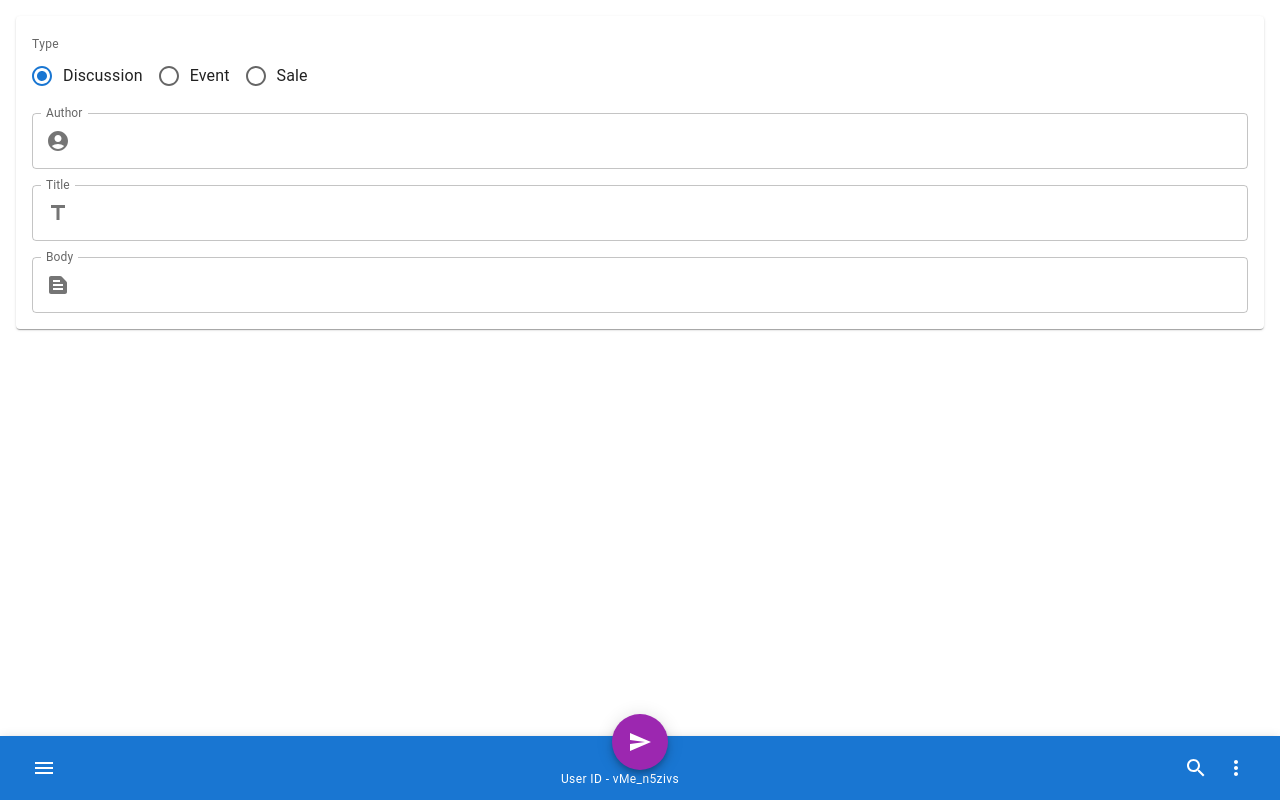
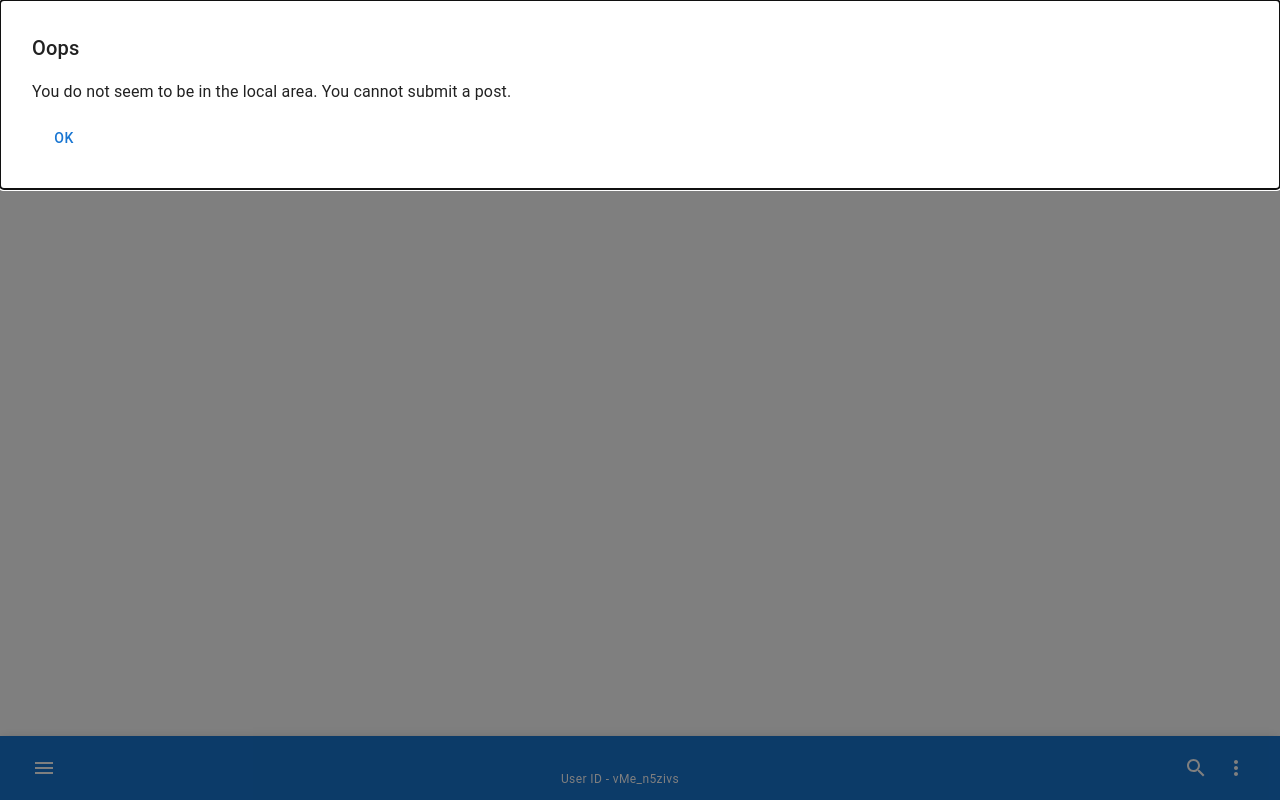
Before and after one commit to rmnppt/bs3, a React (Create React App) app in the folder bs3/: page /new in a window 1280 px wide. Built offline with nearby package versions, Linux system fonts and the light colour scheme; no server answers; the database is empty.

Commit message:
geolocation state srored in redux, new post gated to geofence
- new redux slice for geolocator
- app wrapper to load geolocation on app load
- new post page gated to local location

```diff
--- a/bs3/src/App.js
+++ b/bs3/src/App.js
@@ -1,18 +1,14 @@
 import './App.css';
 import BottomAppBar from './components/bottom-app-bar';
 import { Outlet } from 'react-router-dom';
-import { Provider } from 'react-redux';
-import { store } from './app/store'
 
 function App() {
 
   return (
-      <Provider store={store}>
-        <div className="App">
-          <Outlet />
-          <BottomAppBar></BottomAppBar>
-        </div>
-      </Provider>
+    <div className="App">
+      <Outlet />
+      <BottomAppBar></BottomAppBar>
+    </div>
   );
 }
 
--- /dev/null
+++ b/bs3/src/AppWrapper.js
@@ -0,0 +1,22 @@
+import React, { useEffect, useState } from 'react';
+import { useDispatch } from 'react-redux';
+import { setLocation } from './app/geolocatorSlice';
+import useGeoLocationCheck from './api/geolocation';
+import App from './App';
+
+export default function AppWrapper() {
+    const dispatch = useDispatch();
+    const [loading, setLoading] = useState(true);
+    const geoLocation = useGeoLocationCheck();
+
+    useEffect(() => {
+        dispatch(setLocation(geoLocation));
+        setLoading(false);
+    }, [dispatch, setLoading, geoLocation]);
+
+    if (loading) {
+        return <div>Loading...</div>; // Render a loading state while checking geolocation
+    }
+
+    return <App />;
+}
--- a/bs3/src/api/geolocation.js
+++ b/bs3/src/api/geolocation.js
@@ -2,27 +2,55 @@ import { useState, useEffect } from "react";
 
 const options = {
     enableHighAccuracy: true,
-    timeout: 5000,
-    maximumAge: 60,
+    timeout: 10000,
+    maximumAge: 0,
 }
 
-const useGeoLocation = () => {
+const useGeoLocationCheck = () => {
   const [location, setLocation] = useState({
     loaded: false,
     coordinates: { lat: null, lng: null },
+    local: false,
   });
 
+  const isLocal = (location) => {
+
+      const LNG_MIN = -2.6485976706726055;
+      const LNG_MAX = -2.5743893376966813;
+      const LAT_MIN = 51.42082059829641;
+      const LAT_MAX = 51.45543490194706;
+
+      const lat = location.coords.latitude;
+      const lng = location.coords.longitude
+
+      if (lat && lng) {
+          if ( lat >= LAT_MIN && lat <= LAT_MAX && lng >= LNG_MIN && lng <= LNG_MAX ) {
+            console.log("Local location detected");
+            return true;
+          } else {
+            console.log("Non-local location detected");
+            return false;
+          }
+      } else {
+        console.log("Location is not available");
+        return false;
+      }
+  }
+
   const onSuccess = (location) => {
+    console.log("Location obtained: ", location);
     setLocation({
       loaded: true,
       coordinates: {
         lat: location.coords.latitude,
         lng: location.coords.longitude,
       },
+      local: isLocal(location),
     });
   };
 
   const onError = (error) => {
+    console.log("Error while obtaining geolocation: ", error);
     setLocation({
       loaded: true,
       error: {
@@ -36,9 +64,9 @@ const useGeoLocation = () => {
     if (navigator.geolocation) {
       navigator.permissions.query({ name: "geolocation" }).then((result) => {
         if (result.state === "granted") {
-          navigator.geolocation.getCurrentPosition(success, error, options);
+          navigator.geolocation.getCurrentPosition(onSuccess, onError, options);
         } else if (result.state === "prompt") {
-          navigator.geolocation.getCurrentPosition(success, error, options);
+          navigator.geolocation.getCurrentPosition(onSuccess, onError, options);
         } else {
           console.log("Geolocation permission denied");
         }
@@ -52,25 +80,4 @@ const useGeoLocation = () => {
 
 };
 
-
-const isUserLocal = () => {
-
-    const location = useGeoLocation();
-
-    const LAT_MIN = -2.6485976706726055;
-    const LAT_MAX = -2.5743893376966813;
-    const LNG_MIN = 51.42082059829641;
-    const LNG_MAX = 51.45543490194706;
-
-    if (location.loaded && location.coordinates.lat && location.coordinates.lng) {
-        const { lat, lng } = location.coordinates;
-        if ( lat >= LAT_MIN && lat <= LAT_MAX && lng >= LNG_MIN && lng <= LNG_MAX ) {
-            return true;
-        }
-    }
-
-    return false;
-
-}
-
-export default isUserLocal;
+export default useGeoLocationCheck;
--- a/bs3/src/api/firestoreSlice.js
+++ b/bs3/src/app/firestoreSlice.js
@@ -1,7 +1,7 @@
 import { nanoid } from 'nanoid'
 import { createSlice, createAsyncThunk } from '@reduxjs/toolkit';
 import { collection, addDoc, getDocs, updateDoc, deleteDoc, doc, arrayRemove, arrayUnion, getDoc } from "firebase/firestore";
-import { db } from './firebaseConfig';
+import { db } from '../api/firebaseConfig';
 
 function rankingScore(upVotes, downVotes) {
     const score = (upVotes / downVotes) * upVotes
--- /dev/null
+++ b/bs3/src/app/geolocatorSlice.js
@@ -0,0 +1,17 @@
+import { createSlice } from '@reduxjs/toolkit';
+
+export const geolocationSlice = createSlice({
+  name: 'geolocation',
+  initialState: {
+  	location: null,
+  },
+  reducers: {
+    setLocation: (state, action) => {
+      state.location = action.payload;
+    },
+  },
+});
+
+export const { setLocation } = geolocationSlice.actions;
+
+export default geolocationSlice.reducer;
--- a/bs3/src/app/store.js
+++ b/bs3/src/app/store.js
@@ -1,9 +1,11 @@
 import { configureStore } from '@reduxjs/toolkit'
-import firestoreReducer, { fetchPosts } from '../api/firestoreSlice'
+import firestoreReducer, { fetchPosts } from './firestoreSlice'
+import geolocatorSlice from './geolocatorSlice'
 
 export const store = configureStore({
   reducer: {
-    app: firestoreReducer
+    app: firestoreReducer,
+    geolocation: geolocatorSlice
   }
 })
 
--- a/bs3/src/components/post-card.js
+++ b/bs3/src/components/post-card.js
@@ -10,7 +10,7 @@ import ArrowCircleDownIcon from '@mui/icons-material/ArrowCircleDown';
 import ArrowCircleUpIcon from '@mui/icons-material/ArrowCircleUp';
 import { Link } from 'react-router-dom';
 import { useSelector, useDispatch } from 'react-redux'
-import { upVotePost, downVotePost, sortPosts } from '../api/firestoreSlice';
+import { upVotePost, downVotePost, sortPosts } from '../app/firestoreSlice';
 import { useState } from 'react'
 
 function ConditionalLink({ children, condition, ...props }) {
--- a/bs3/src/pages/new-post-form.js
+++ b/bs3/src/pages/new-post-form.js
@@ -7,7 +7,11 @@ import {
     Stack,
     FormHelperText,
     InputAdornment,
-    FormGroup
+    FormGroup,
+    Modal,
+    Box,
+    Button,
+    Typography
 } from "@mui/material";
 import AccountCircle from '@mui/icons-material/AccountCircle';
 import TitleIcon from '@mui/icons-material/Title';
@@ -15,8 +19,9 @@ import TextSnippetIcon from '@mui/icons-material/TextSnippet';
 import { useNavigate } from "react-router-dom";
 import { useFormik } from 'formik';
 import * as yup from 'yup';
+import { useState } from "react";
 import { useDispatch, useSelector } from 'react-redux'
-import { insertPost } from '../api/firestoreSlice'
+import { insertPost } from '../app/firestoreSlice'
 import MainActionFab from "../components/main-action-buttons";
 
 const validationSchema = yup.object({
@@ -38,6 +43,8 @@ export default function PostForm() {
     const navigate = useNavigate();
     const posts = useSelector(state => state.app.posts)
     const dispatch = useDispatch()
+    const location = useSelector(state => state.geolocation.location)
+    const [open, setOpen] = useState(!location.local);
 
     const formik = useFormik({
         initialValues: {
@@ -72,7 +79,14 @@ export default function PostForm() {
         navigate("/", { state: { postId: newPost.id } });
     }
 
+    const handleClose = () => {
+        setOpen(false);
+        navigate(-1); // Navigate to the previous screen
+    };
+
     return (
+        <>
+            { location.local ? (
                 <Paper sx={{ m: 2, p: 2}}>
                 <form onSubmit={formik.handleSubmit}>
                     <FormGroup>
@@ -138,5 +152,27 @@ export default function PostForm() {
                     </FormGroup>
                 </form>
                 </Paper>
+            ) : (
+                <Modal
+                    open={open}
+                    onClose={handleClose}
+                    aria-labelledby="modal-title"
+                    aria-describedby="modal-description"
+                >
+                    <Box sx={{ p: 4, bgcolor: 'background.paper', borderRadius: 1 }}>
+                    <Typography id="modal-title" variant="h6" component="h2">
+                        Oops
+                    </Typography>
+                    <Typography id="modal-description" sx={{ mt: 2 }}>
+                        You do not seem to be in the local area. You cannot submit a post.
+                    </Typography>
+                    <Button onClick={handleClose} sx={{ mt: 2 }}>
+                        OK
+                    </Button>
+                    </Box>
+                </Modal>
+            )}
+        </>
     )
+
 }
```
Also changed, not shown: bs3/src/api/post.js (deleted, +0 -58 lines), bs3/src/index.js (+7 -3 lines). Lines whose indentation alone changed are shown as unchanged.
